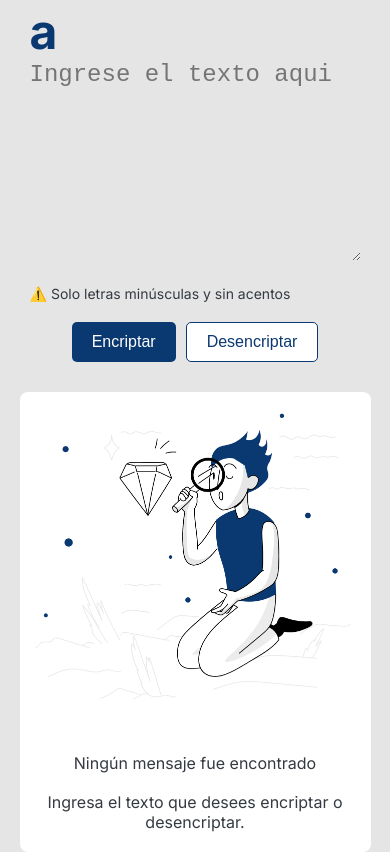
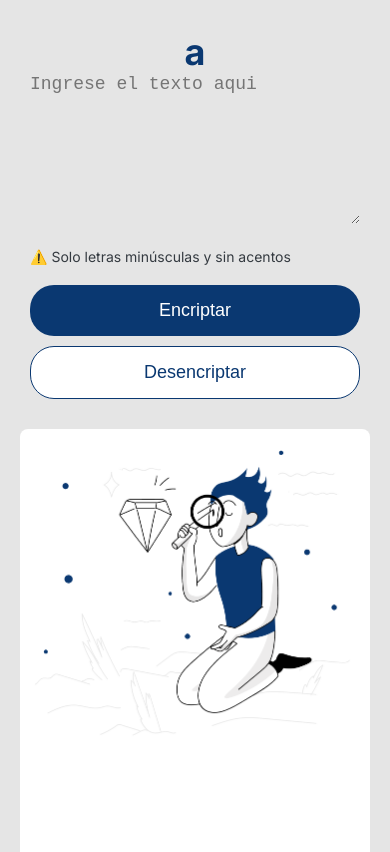
Before and after one commit to RodrigoUlloa/desafio-encripta, a plain HTML site: page index.html in a window 390 px wide. Shown: the top 852 px of the page. Drawn offline with Linux system fonts and the light colour scheme.

Commit message:
desing pov tablet and mobile view

```diff
--- a/styles/style.css
+++ b/styles/style.css
@@ -45,12 +45,12 @@ body {
 }
 
 .logo {
-    font-size: 48px;
+    font-size: 60px;
     font-weight: bold;
 }
 
 .input-area textarea {
-    font-size: 24px;
+    font-size: 32px;
     margin-bottom: 20px;
     text-decoration: none;
     background-color: transparent;
@@ -71,9 +71,11 @@ body {
 }
 
 button {
+    width: 328px;
+    height: 67;
     padding: 10px 20px;
     border: none;
-    border-radius: 5px;
+    border-radius: 24px;
     font-size: 16px;
     cursor: pointer;
 }
@@ -110,9 +112,9 @@ button {
 }
 
 .image-area p {
-    font-size: 18px;
-    color: var(--color-cuarto);
-    padding: 3%;
+  font-size: 24px;
+  color: var(--color-cuarto);
+  margin: 0% 0% 26% 0%;
 }
 
 .hide {
@@ -148,5 +150,63 @@ button {
 
   .image-area p {
       font-size: 16px;
+      margin: 0% 0% 7% 0%;
+  }
+
+  .copyBtn{
+    margin: 0% 0% 8% 0%;
   }
 }
+
+@media (max-width: 768px) {
+  body {
+      flex-direction: column;
+      height: auto;
+      padding: 20px;
+  }
+
+  .container {
+      width: 100%;
+      height: auto;
+      flex-direction: column;
+  }
+
+  .left-section, .right-section {
+      width: 100%;
+      padding: 10px;
+  }
+
+  .logo {
+      font-size: 36px;
+      text-align: center;
+  }
+
+  .input-area textarea {
+      width: 100%;
+      height: 150px;
+      font-size: 18px;
+  }
+
+  .buttons {
+      flex-direction: column;
+      gap: 10px;
+      align-items: center;
+  }
+
+  button {
+      width: 100%;
+      padding: 15px;
+      font-size: 18px;
+  }
+
+  .right-section {
+      margin-top: 20px;
+      border: none;
+      padding: 10px;
+  }
+
+  .image-area p {
+      font-size: 14px;
+      margin: 69% 0% 117% 0%;
+  }
+}
```
